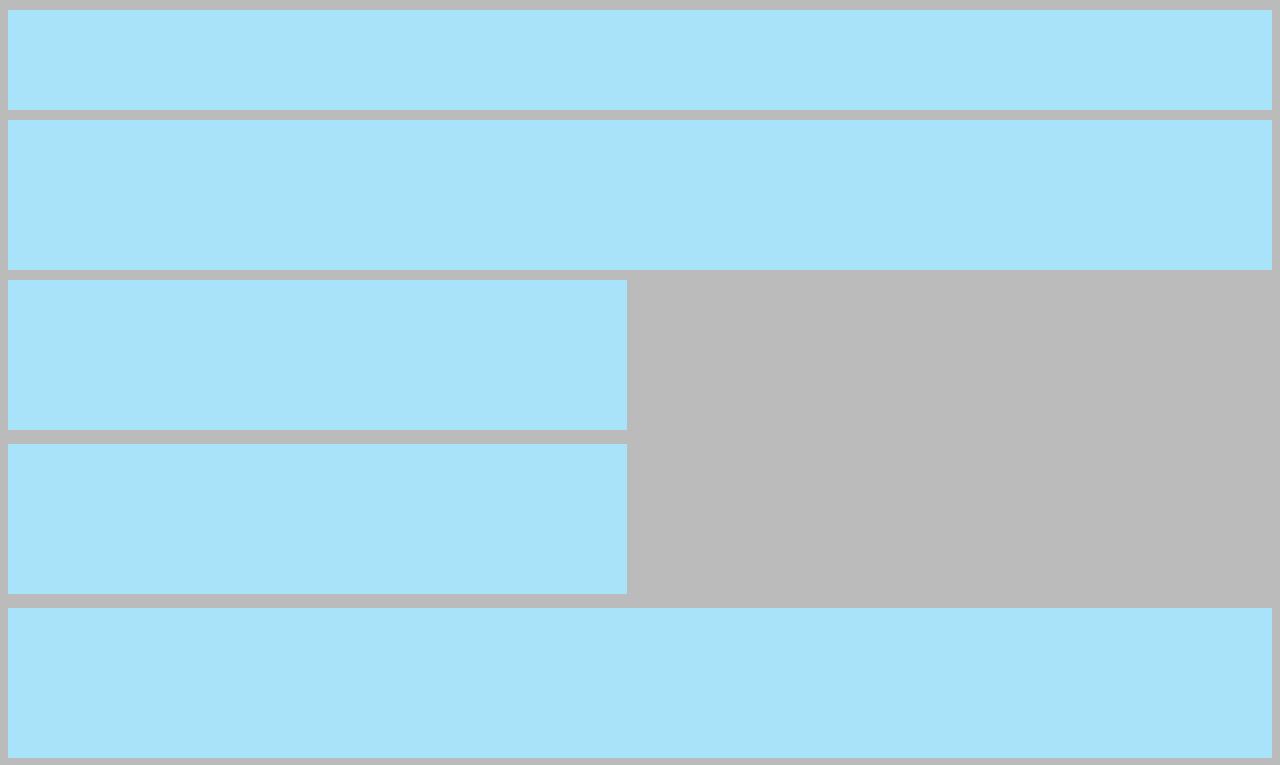
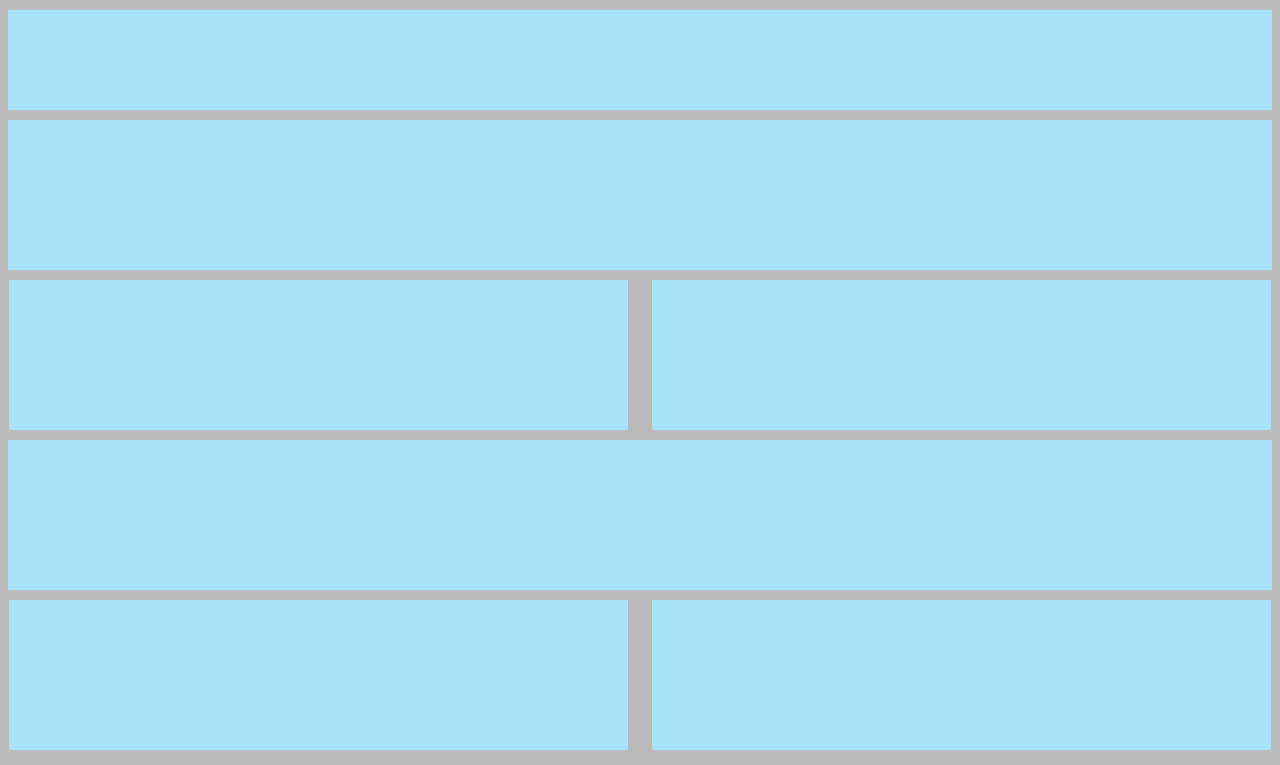
Before and after one commit to mauriciokz/DEV_F, a plain HTML site: page MODULO_1_HTML_Y_CSS/EJERCICIO_4/index.html in a window 1280 px wide. Shown: the top 765 px of the page. Drawn offline with Linux system fonts and the light colour scheme.

Commit message:
Update style.css

```diff
--- a/MODULO_1_HTML_Y_CSS/EJERCICIO_4/css/style.css
+++ b/MODULO_1_HTML_Y_CSS/EJERCICIO_4/css/style.css
@@ -26,7 +26,9 @@ body{
 	border: 0px solid #bbbbbb;
 	width: 100%;
 	height: 25%;
-	background-color:#bbbbbb;
+    background-color:#bbbbbb;
+    display: flex;
+    flex-direction: row;
 
 
 
@@ -45,19 +47,23 @@ body{
 
 
 
+
 }
 .margin-derecho{
     margin-right: 12px;
     border-right: 10px solid #bbbbbb;
-    float: block;
+
+    display: flex;
+    align-items: flex-end;
 
 
 
 }
 
 .margin-abajo{
-    margin-bottom: 10px;
-    overflow-y: auto;
+    margin-bottom: 0px;
+    display: block;
+    align-items: flex-end;
 
 
 }
```
